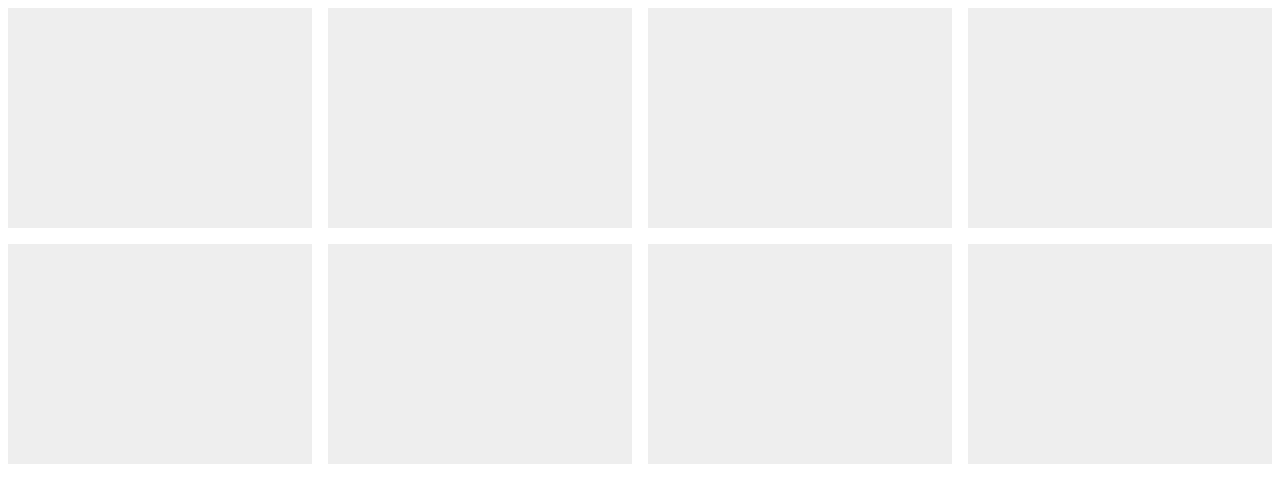
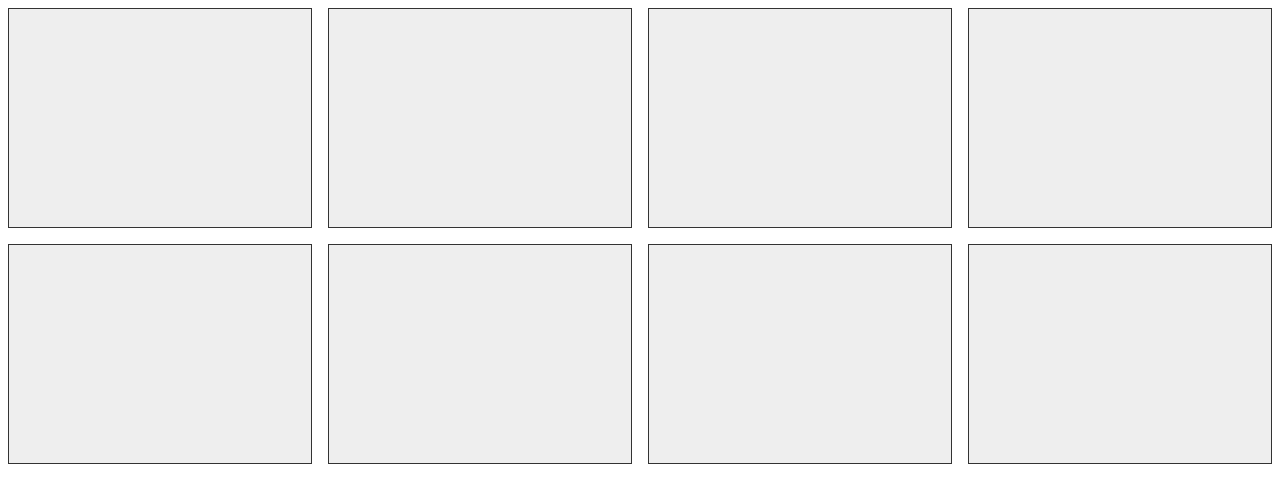
Before and after one commit to aprilleticia/iapm, a plain HTML site: page index.html in a window 1280 px wide. Drawn offline with Linux system fonts and the light colour scheme.

Commit message:
added border

```diff
--- a/iapm.css
+++ b/iapm.css
@@ -22,7 +22,7 @@
 .wrapper > div {
 	background:#eee;
 	/*padding:1em;*/
-	border-color:#000000;
+	border:#333 1px solid;
 }
 
 /*.wrapper > div:nth-child(odd){
```
